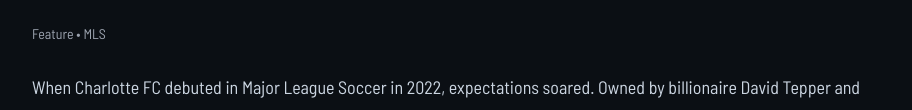
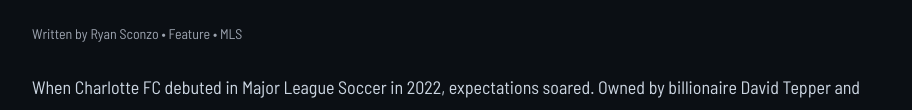
Before and after one commit to parker-2007/keepinthescore, a website: page charlotte-fc-article.html in a window 1280 px wide. Shown: the part 193-303 px from the top of the page, without its empty margins (183-1095 px from the left). Drawn offline with Linux system fonts and the light colour scheme.

Commit message:
Update charlotte-fc-article.html

```diff
--- a/charlotte-fc-article.html
+++ b/charlotte-fc-article.html
@@ -17,7 +17,7 @@
 <a href="index.html">← Back</a>
 
 <h1>The Charlotte FC Effect: The Rise of Professional Soccer in the Queen City</h1>
-<div class="meta">Feature • MLS</div>
+<div class="meta">Written by Ryan Sconzo • Feature • MLS</div>
 
 <p>When Charlotte FC debuted in Major League Soccer in 2022, expectations soared. Owned by billionaire David Tepper and playing at Bank of America Stadium, the club aimed to establish professional soccer as a major force in the Carolinas. In only a few seasons, Charlotte FC has transformed from an expansion franchise into one of the most recognizable and well-supported teams in MLS.</p>
 
```
